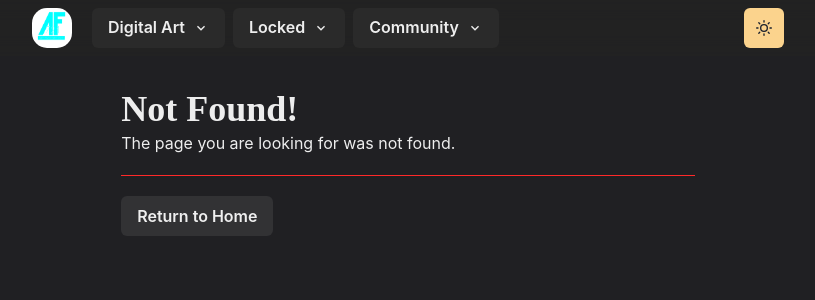
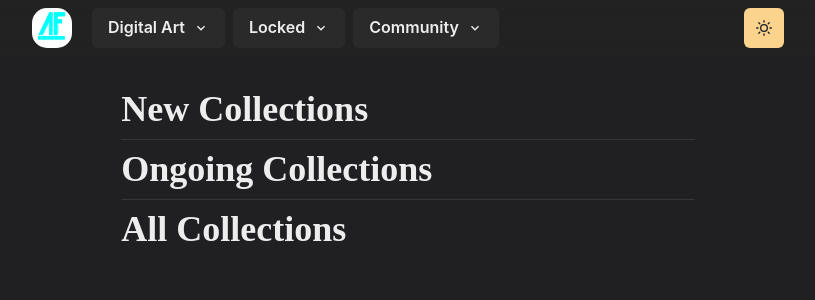
Before and after one commit to cCFguez/ArtFactory721, a Next.js app in the folder frontend/: page /allCollections in a window 1280 px wide. Before the commit this address had no page. Shown: the top 300 px of the page, without its empty margins (232-1047 px from the left). Built offline with nearby package versions, Linux system fonts and the light colour scheme.

Commit message:
Add all collectioins route

```diff
--- /dev/null
+++ b/frontend/pages/allCollections.js
@@ -0,0 +1,16 @@
+import { Heading, Container, Divider } from '@chakra-ui/react'
+import { Fragment } from 'react'
+
+const AllCollections = props => (
+  <Fragment>
+    <Container>
+      <Heading>New Collections</Heading>
+      <Divider my={2} />
+      <Heading>Ongoing Collections</Heading>
+      <Divider my={2} />
+      <Heading>All Collections</Heading>
+    </Container>
+  </Fragment>
+)
+
+export default AllCollections
```
